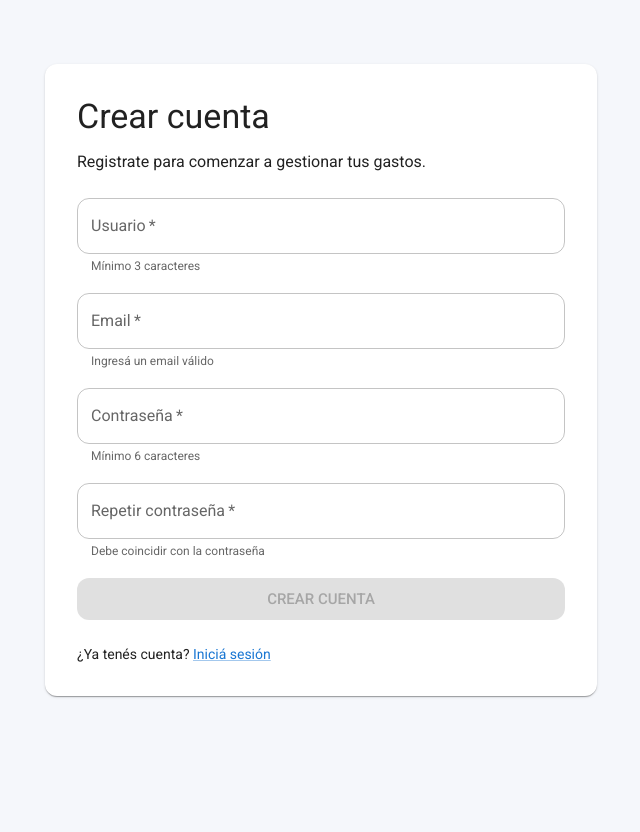
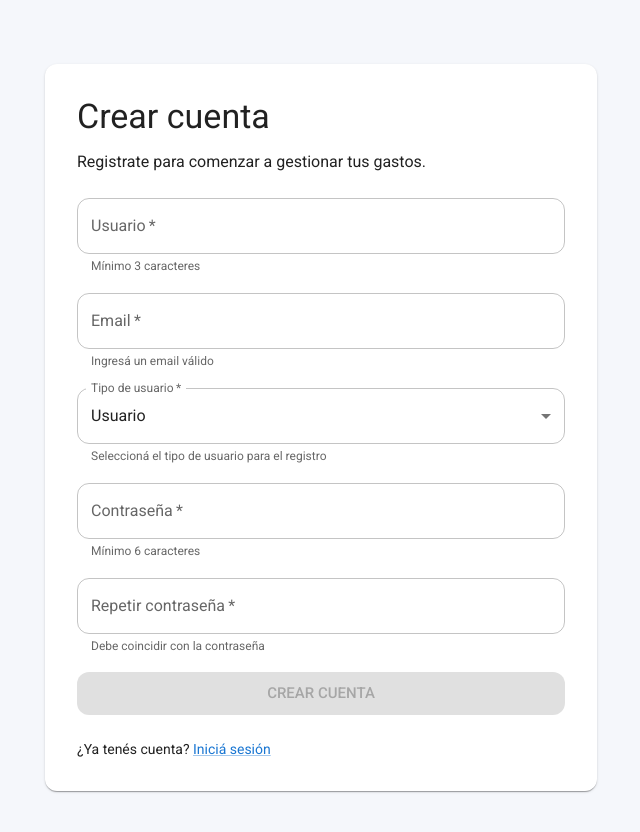
Before and after one commit to santiagochimko/expense-manager, a React app in the folder frontend/: page /register in a window 1280 px wide. Shown: the top 832 px of the page, without its empty margins (319-959 px from the left). Before the commit the page ends 800 px from the top, so only its background shows below. Built offline with nearby package versions, Linux system fonts and the light colour scheme; no server answers; the HTML template or start-up script is replaced by a standard one.

Commit message:
feat: add user role selection to registration form with validation

```diff
--- a/frontend/src/pages/RegisterPage.jsx
+++ b/frontend/src/pages/RegisterPage.jsx
@@ -6,8 +6,13 @@ import {
   Box,
   Button,
   Container,
+  FormControl,
+  FormHelperText,
+  InputLabel,
   Link,
+  MenuItem,
   Paper,
+  Select,
   Stack,
   TextField,
   Typography
@@ -35,7 +40,8 @@ const RegisterPage = () => {
     username: "",
     email: "",
     password: "",
-    confirmPassword: ""
+    confirmPassword: "",
+    role: "user"
   });
 
   const fieldErrors = useMemo(() => {
@@ -54,12 +60,14 @@ const RegisterPage = () => {
   const confirmPasswordIsValid =
     formData.confirmPassword !== "" &&
     formData.confirmPassword === formData.password;
+  const roleIsValid = formData.role === "user" || formData.role === "admin";
 
   const isFormValid =
     usernameIsValid &&
     emailIsValid &&
     passwordIsValid &&
-    confirmPasswordIsValid;
+    confirmPasswordIsValid &&
+    roleIsValid;
 
   const handleChange = (event) => {
     const { name, value } = event.target;
@@ -131,6 +139,26 @@ const RegisterPage = () => {
                 helperText={fieldErrors.email || "Ingresá un email válido"}
               />
 
+              <FormControl fullWidth required error={Boolean(fieldErrors.role)}>
+                <InputLabel id="role-label">Tipo de usuario</InputLabel>
+
+                <Select
+                  labelId="role-label"
+                  label="Tipo de usuario"
+                  name="role"
+                  value={formData.role}
+                  onChange={handleChange}
+                >
+                  <MenuItem value="user">Usuario</MenuItem>
+                  <MenuItem value="admin">Administrador</MenuItem>
+                </Select>
+
+                <FormHelperText>
+                  {fieldErrors.role ||
+                    "Seleccioná el tipo de usuario para el registro"}
+                </FormHelperText>
+              </FormControl>
+
               <TextField
                 label="Contraseña"
                 name="password"
```
